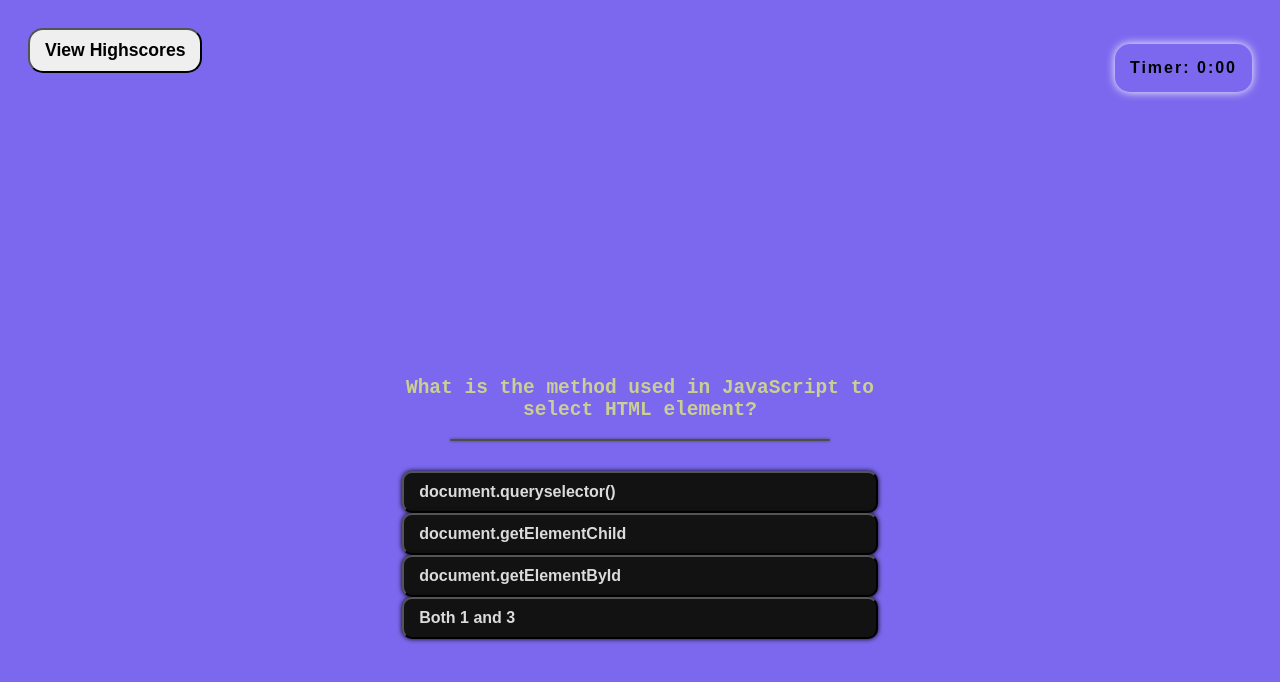
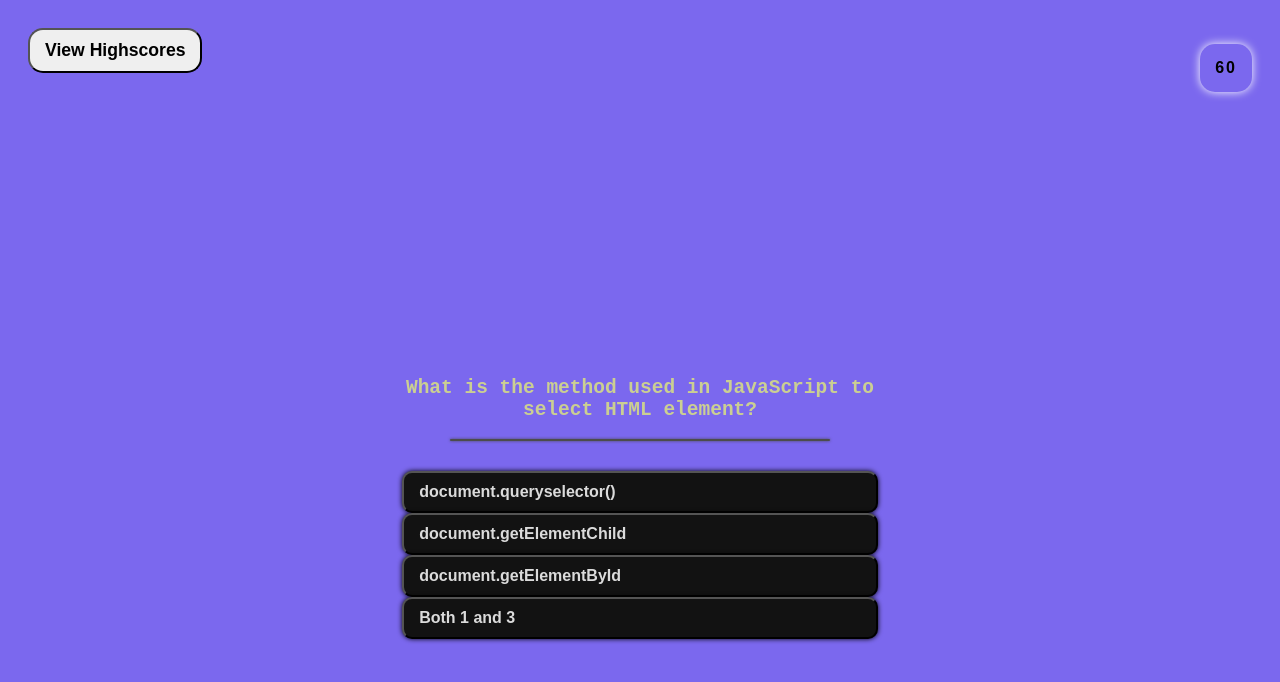
Before and after one commit to ivetteramos/JavaScript-Quiz, a plain HTML site: page index.html in a window 1280 px wide. Both pictures are taken after a click on the button "Start Quiz". Drawn offline with Linux system fonts and the light colour scheme.

Commit message:
updated file

```diff
--- a/index.html
+++ b/index.html
@@ -17,7 +17,7 @@
            <div class="top-bar">
                <div id="top-bar-info">
                    <button class="highScoreButton">View Highscores</button>
-                   <p id="timerid" class="Timer"> Timer: 0:00</p>
+                   <p id="timerid" class="timer"></p>
                </div>
            </div>
 
--- a/script.js
+++ b/script.js
@@ -1,11 +1,11 @@
 var highScoreButton = document.querySelector(".high-score-button")
-var Time = document.querySelector(".Timer")
+var timer = document.querySelector(".timer")
 var startQuiz = document.querySelector("#start-quiz-button")
 var startBox = document.querySelector("#intro-screen")
 var questionBox = document.getElementById('question-screen')
 var questionIndex = 0;
 var secondsLeft = 60;
-var timer = document.querySelector("#timerid");
+var timerID;
 var questions = [
    {
     // questions[0]
@@ -32,8 +32,8 @@ function beginQuiz() {
     startBox.classList.add("hide")
     questionBox.style.display = 'block'
     populateQuestions();
-    // setTimer()
-
+    timer.textContent = "60";
+    timerID = setInterval(timerFunction, 1000)
 }
 
 function populateQuestions() {
@@ -42,30 +42,23 @@ function populateQuestions() {
     document.getElementById('answer2').textContent = questions[questionIndex].potentinalAnswers[1]
     document.getElementById('answer3').textContent = questions[questionIndex].potentinalAnswers[2]
     document.getElementById('answer4').textContent = questions[questionIndex].potentinalAnswers[3]
-
-
 }
 
 function checkingAnswer() {
 // evaluate the user answer
     questionIndex += 1
     populateQuestions()
-
 }
 
 // need an end game function
 
 // need a timer running in the background
-// function setTimer(){
-//     timerInterval = setInterval(function(){
-//         secondsLeft--;
-//         timer.textcontent = secondsLeft;
 
 
-
-//     }, 1000);
-// }
-
+ function timerFunction() {
+      secondsLeft--;
+     timer.textcontent = secondsLeft;
+ }
 
 startQuiz.addEventListener("click", beginQuiz);
 document.getElementById('answer1').addEventListener('click', checkingAnswer)
```
